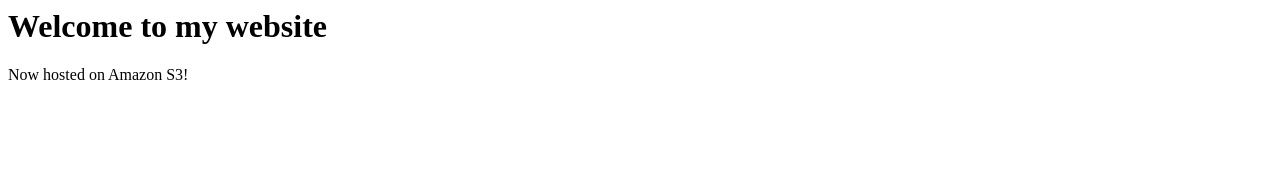
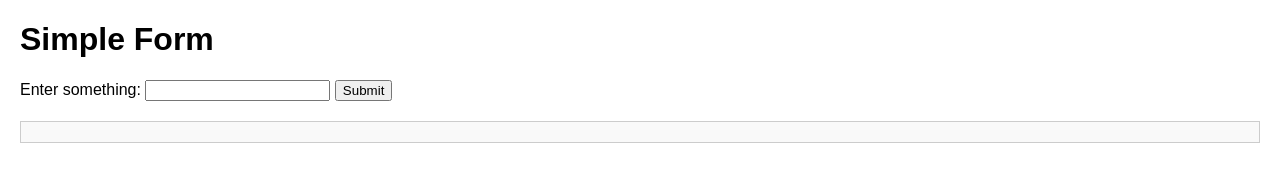
Before and after one commit to tanviralamcse/Launching-a-Static-Website-on-Amazon-S3, a plain HTML site: page static-website-s3/AWS/index.html in a window 1280 px wide. Drawn offline with Linux system fonts and the light colour scheme.

Commit message:
ci/cd setup

```diff
--- a/static-website-s3/AWS/index.html
+++ b/static-website-s3/AWS/index.html
@@ -1,9 +1,41 @@
-<html xmlns="http://www.w3.org/1999/xhtml" ></html>
+<!DOCTYPE html>
+<html lang="en">
 <head>
-    <title>My Website Home Page</title>
+    <meta charset="UTF-8">
+    <meta name="viewport" content="width=device-width, initial-scale=1.0">
+    <title>Simple Form</title>
+    <style>
+        body {
+            font-family: Arial, sans-serif;
+            margin: 20px;
+        }
+        .output {
+            margin-top: 20px;
+            border: 1px solid #ccc;
+            padding: 10px;
+            background-color: #f9f9f9;
+        }
+    </style>
 </head>
 <body>
-  <h1>Welcome to my website</h1>
-  <p>Now hosted on Amazon S3!</p>
+    <h1>Simple Form</h1>
+    <form id="myForm">
+        <label for="userInput">Enter something:</label>
+        <input type="text" id="userInput" required>
+        <button type="submit">Submit</button>
+    </form>
+
+    <div class="output" id="output"></div>
+
+    <script>
+        // Function to display the input value
+        document.getElementById('myForm').addEventListener('submit', function(event) {
+            event.preventDefault(); // Prevent the default form submission
+
+            const userInput = document.getElementById('userInput').value; // Get the input value
+            document.getElementById('output').innerText = `You entered: ${userInput}`; // Display the input value
+            document.getElementById('userInput').value = ''; // Clear the input field
+        });
+    </script>
 </body>
 </html>
```
